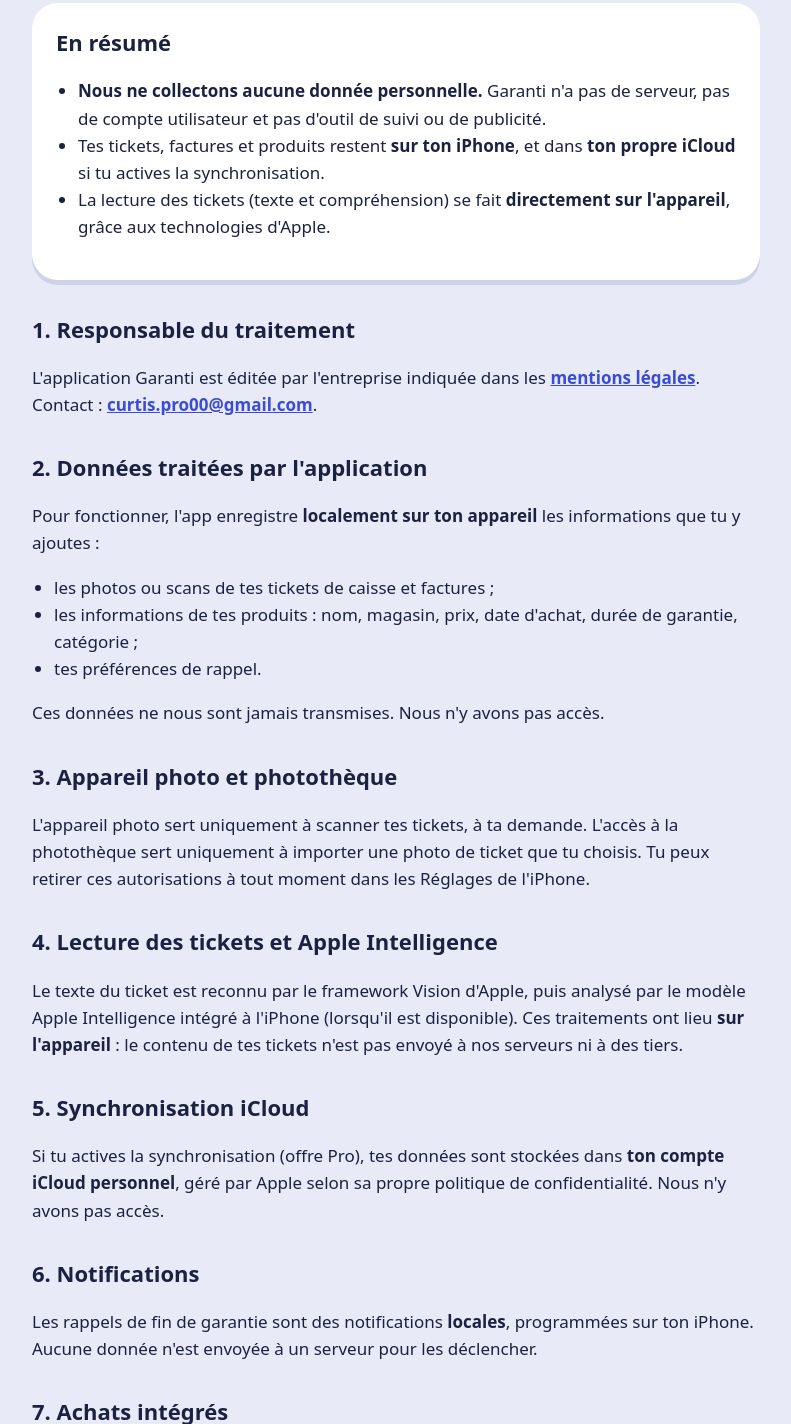
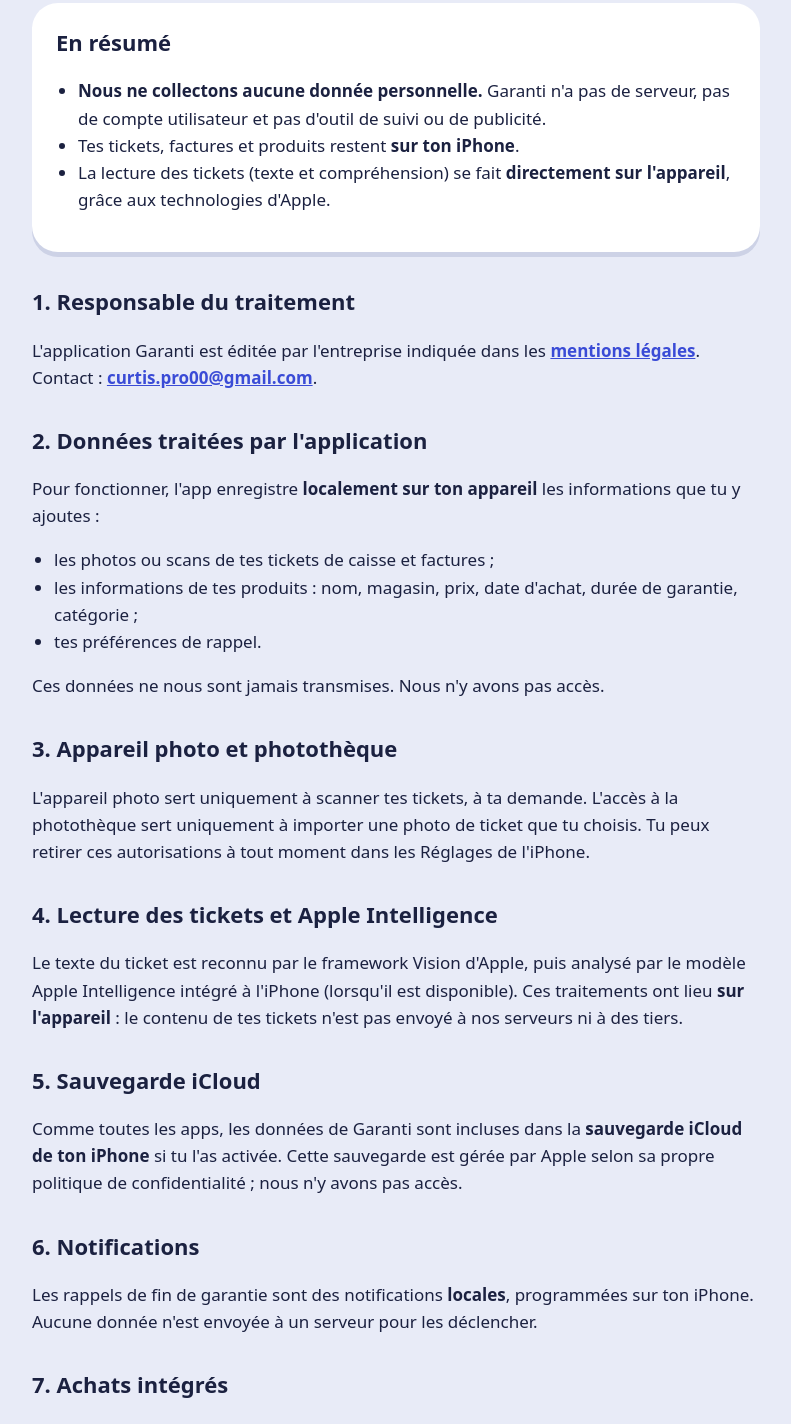
Before and after one commit to Curtis-sama/garanti-site, a plain HTML site: page confidentialite.html in a window 1280 px wide. Shown: the part 228-1652 px from the top of the page, without its empty margins (244-1035 px from the left). Drawn offline with Linux system fonts and the light colour scheme.

Commit message:
Retire la synchro iCloud (pas encore disponible) ; Pro = produits illimités + export PDF
Co-Authored-By: Claude Opus 5.5 <noreply@anthropic.com>
Claude-Session: https://claude.ai/code/session_019h39ZquyeNbQPqpSPe45Jp

```diff
--- a/confidentialite.html
+++ b/confidentialite.html
@@ -18,7 +18,7 @@
     <h2 style="margin-top:0">En résumé</h2>
     <ul>
       <li><strong>Nous ne collectons aucune donnée personnelle.</strong> Garanti n'a pas de serveur, pas de compte utilisateur et pas d'outil de suivi ou de publicité.</li>
-      <li>Tes tickets, factures et produits restent <strong>sur ton iPhone</strong>, et dans <strong>ton propre iCloud</strong> si tu actives la synchronisation.</li>
+      <li>Tes tickets, factures et produits restent <strong>sur ton iPhone</strong>.</li>
       <li>La lecture des tickets (texte et compréhension) se fait <strong>directement sur l'appareil</strong>, grâce aux technologies d'Apple.</li>
     </ul>
   </div>
@@ -41,8 +41,8 @@
   <h2>4. Lecture des tickets et Apple Intelligence</h2>
   <p>Le texte du ticket est reconnu par le framework Vision d'Apple, puis analysé par le modèle Apple Intelligence intégré à l'iPhone (lorsqu'il est disponible). Ces traitements ont lieu <strong>sur l'appareil</strong> : le contenu de tes tickets n'est pas envoyé à nos serveurs ni à des tiers.</p>
 
-  <h2>5. Synchronisation iCloud</h2>
-  <p>Si tu actives la synchronisation (offre Pro), tes données sont stockées dans <strong>ton compte iCloud personnel</strong>, géré par Apple selon sa propre politique de confidentialité. Nous n'y avons pas accès.</p>
+  <h2>5. Sauvegarde iCloud</h2>
+  <p>Comme toutes les apps, les données de Garanti sont incluses dans la <strong>sauvegarde iCloud de ton iPhone</strong> si tu l'as activée. Cette sauvegarde est gérée par Apple selon sa propre politique de confidentialité ; nous n'y avons pas accès.</p>
 
   <h2>6. Notifications</h2>
   <p>Les rappels de fin de garantie sont des notifications <strong>locales</strong>, programmées sur ton iPhone. Aucune donnée n'est envoyée à un serveur pour les déclencher.</p>
```
Also changed, not shown: conditions.html (+2 -2 lines), index.html (+1 -1 lines).
